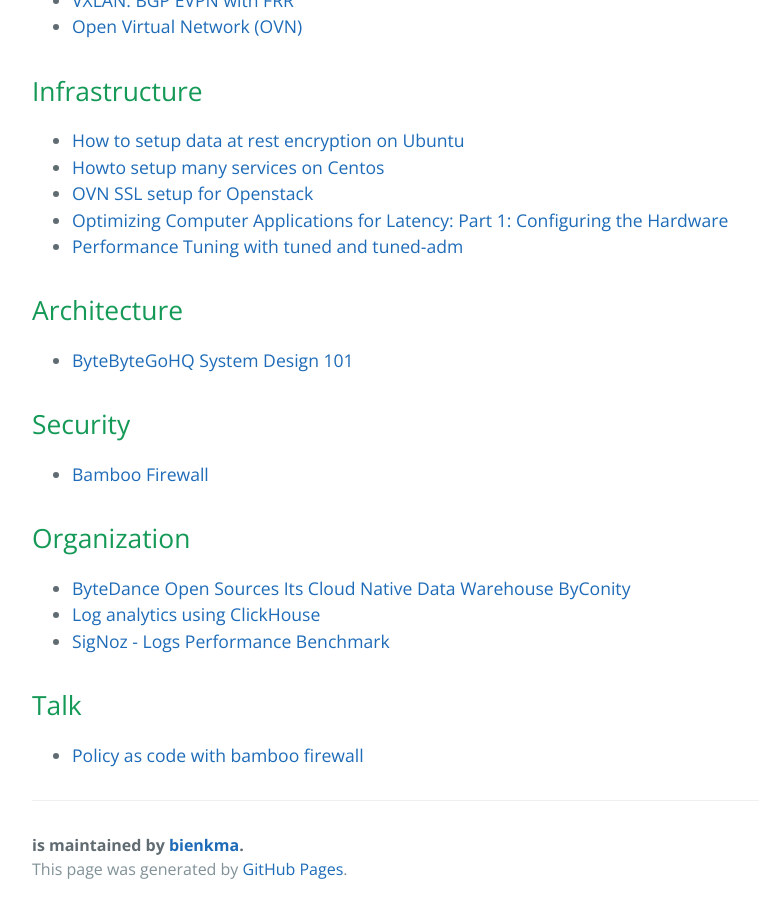
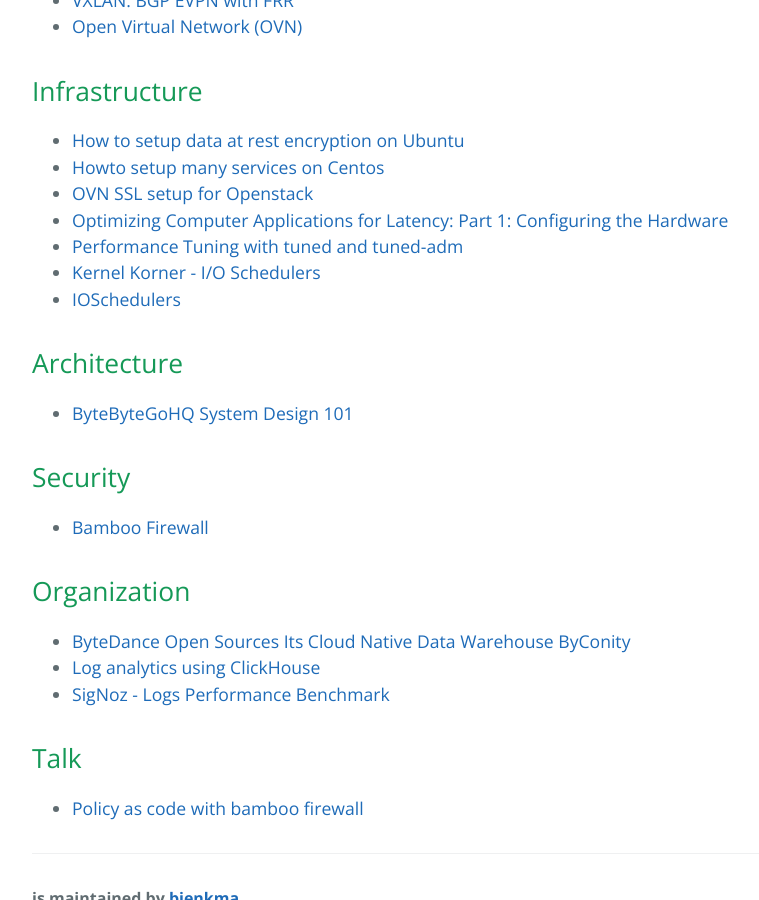
Before and after one commit to bienkma/bienkma.github.io, a Jekyll site: the page built from index.md, in a window 1280 px wide and 900 px high, scrolled down 2616 px. Shown: the whole window, without its empty margins (192-951 px from the left). Built offline with Jekyll 4.4.1, drawn with Linux system fonts in a browser that asks for light colours.

Commit message:
add io schedulers

```diff
--- a/index.md
+++ b/index.md
@@ -99,6 +99,8 @@ spec:
 * [OVN SSL setup for Openstack](https://satishdotpatel.github.io/ovn-ssl-setup-with-openstack)
 * [Optimizing Computer Applications for Latency: Part 1: Configuring the Hardware](https://www.intel.com/content/www/us/en/developer/articles/technical/optimizing-computer-applications-for-latency-part-1-configuring-the-hardware.html)
 * [Performance Tuning with tuned and tuned-adm](https://docs.redhat.com/en/documentation/red_hat_enterprise_linux/7/html/performance_tuning_guide/sect-red_hat_enterprise_linux-performance_tuning_guide-performance_monitoring_tools-tuned_and_tuned_adm#sect-Red_Hat_Enterprise_Linux-Performance_Tuning_Guide-Performance_Monitoring_Tools-tuned_and_tuned_adm)
+* [Kernel Korner - I/O Schedulers](https://www.linuxjournal.com/article/6931)
+* [IOSchedulers](https://wiki.ubuntu.com/Kernel/Reference/IOSchedulers)
 
 ## Architecture
 * [ByteByteGoHQ System Design 101](https://github.com/ByteByteGoHq/system-design-101)
```
